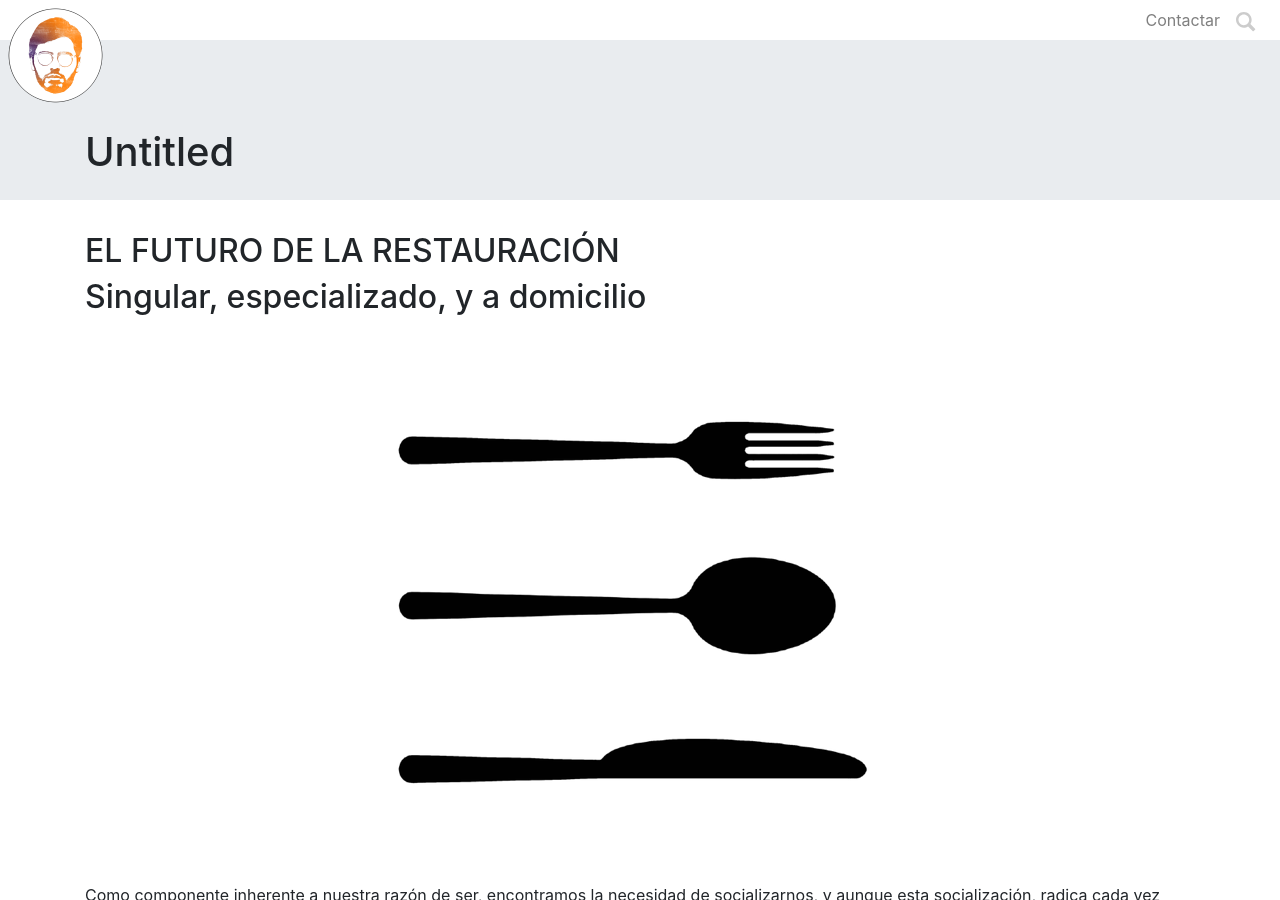
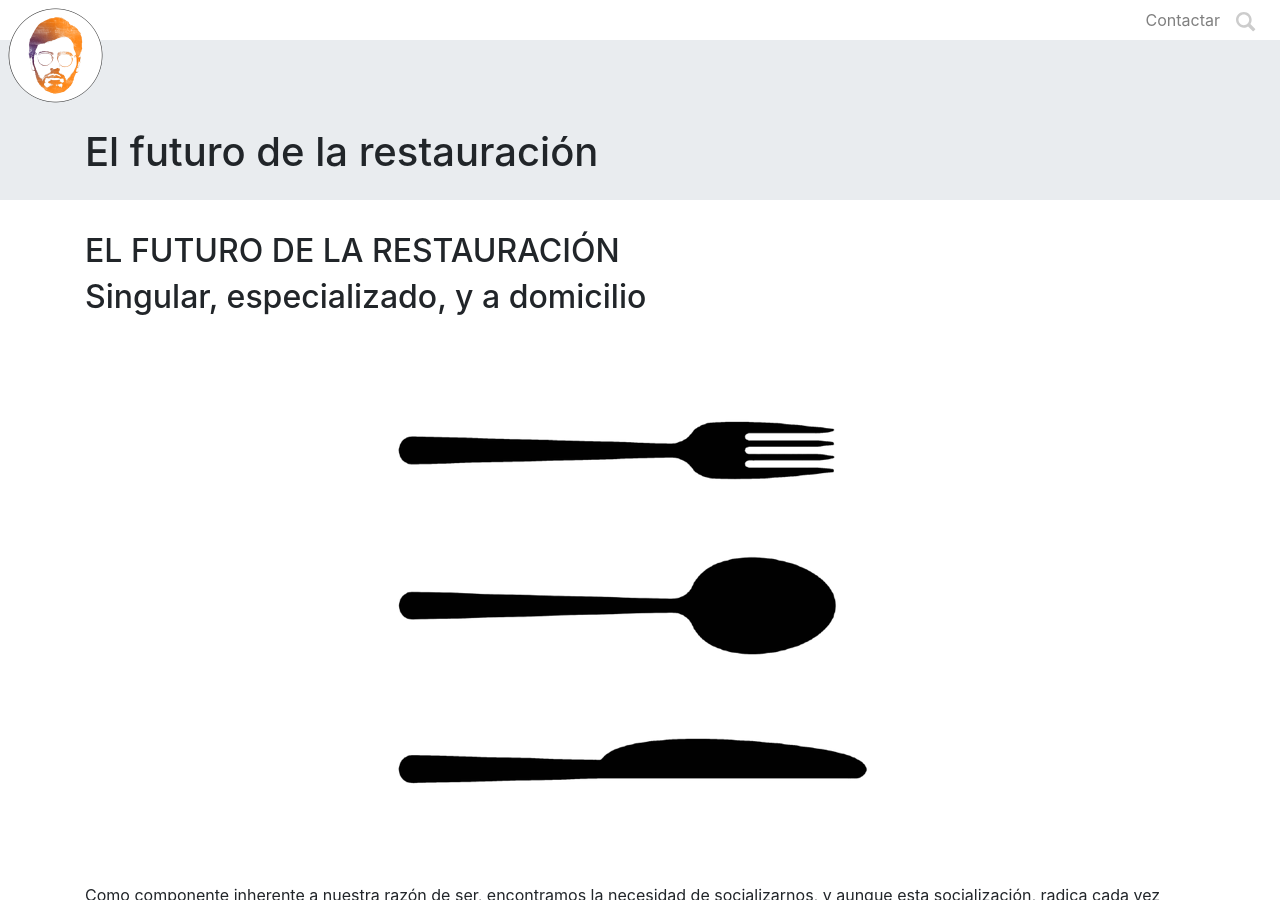
Before and after one commit to davidnilo94/davidnilo94.github.io, a Jekyll site: the page built from _posts/2018-06-12-your-filename.md, in a window 1280 px wide and 900 px high. Built offline with Jekyll 4.4.1, drawn with Linux system fonts in a browser that asks for light colours; nearby versions of some CDN libraries; comment, search, counter and statistics services are not loaded.

Commit message:
Update 2018-06-12-your-filename.md

```diff
--- a/_posts/2018-06-12-your-filename.md
+++ b/_posts/2018-06-12-your-filename.md
@@ -4,7 +4,7 @@ date: '2018-06-12 10:39 +0200'
 image: /media/cubiertosicono.png
 disqus: true
 published: true
-title: Untitled
+title: El futuro de la restauración
 description: 'Singular, especializado, y a domicilio.'
 ---
 ## EL FUTURO DE LA RESTAURACIÓN
```
